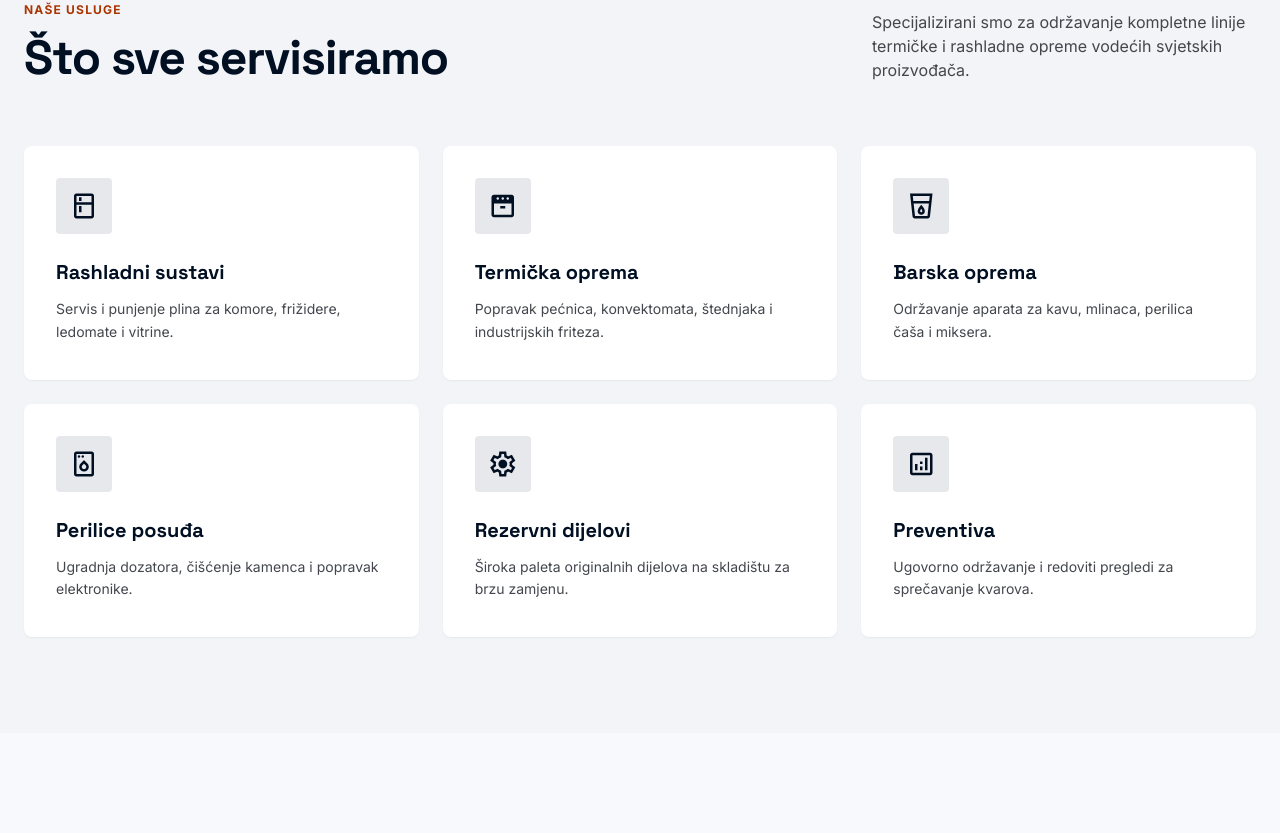
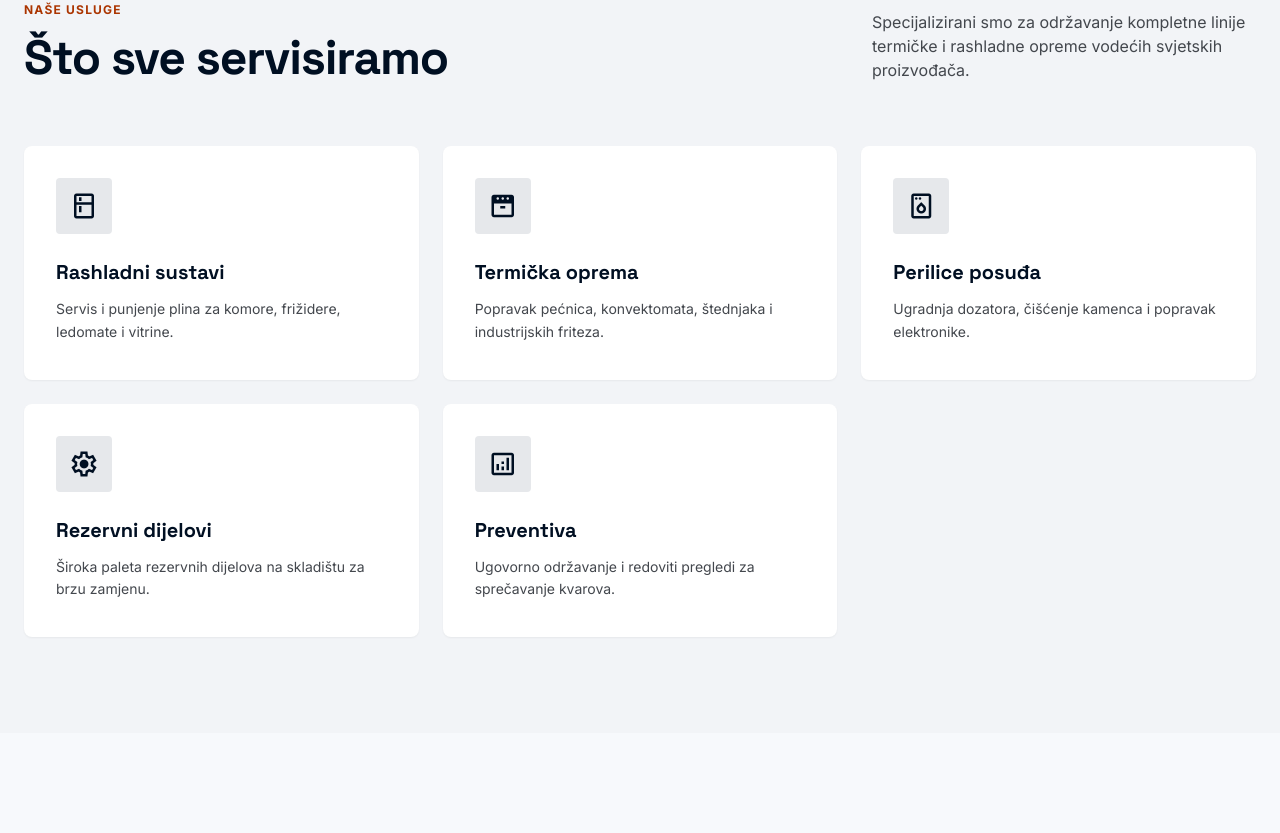
Before and after one commit to JosipSankovic/voltx, a React (Vite) app in the folder vxt/: page /usluge in a window 1280 px wide. Shown: the part 1769-2602 px from the top of the page. Built offline with nearby package versions, Linux system fonts and the light colour scheme.

Commit message:
content(services): remove bar equipment service and update copy
Remove the barska-oprema service entry from the grid, intro section,
and serviceData. Also tighten copy in ServiceHubIntroSection and
update the rezervni-dijelovi description to use generic phrasing.

```diff
--- a/vxt/src/components/services/ServiceHubGridSection.tsx
+++ b/vxt/src/components/services/ServiceHubGridSection.tsx
@@ -14,12 +14,6 @@ export const serviceItems = [
     desc: 'Popravak pećnica, konvektomata, štednjaka i industrijskih friteza.',
   },
   {
-    slug: 'barska-oprema',
-    icon: 'local_drink',
-    title: 'Barska oprema',
-    desc: 'Održavanje aparata za kavu, mlinaca, perilica čaša i miksera.',
-  },
-  {
     slug: 'perilice-posuda',
     icon: 'dishwasher_gen',
     title: 'Perilice posuđa',
@@ -29,7 +23,7 @@ export const serviceItems = [
     slug: 'rezervni-dijelovi',
     icon: 'settings',
     title: 'Rezervni dijelovi',
-    desc: 'Široka paleta originalnih dijelova na skladištu za brzu zamjenu.',
+    desc: 'Široka paleta rezervnih dijelova na skladištu za brzu zamjenu.',
   },
   {
     slug: 'preventivno-odrzavanje',
--- a/vxt/src/components/services/ServiceHubIntroSection.tsx
+++ b/vxt/src/components/services/ServiceHubIntroSection.tsx
@@ -23,8 +23,7 @@ export default function ServiceHubIntroSection() {
             </p>
             <p>
               Naši tehničari posjeduju dugogodišnje iskustvo u dijagnostici i
-              popravcima najmodernijih tehnoloških rješenja. Koristimo isključivo
-              originalne rezervne dijelove kako bismo osigurali dugovječnost i
+              popravcima kako bismo osigurali dugovječnost i
               pouzdanost vaših uređaja.
             </p>
           </div>
--- a/vxt/src/data/serviceData.ts
+++ b/vxt/src/data/serviceData.ts
@@ -68,31 +68,6 @@ const services: ServiceData[] = [
     ],
     ctaTitle: 'Problemi s pećnicom ili fritezom?',
     ctaText: 'Nazovite nas odmah — svaki sat zastoja košta.',
-  },
-  {
-    slug: 'barska-oprema',
-    title: 'Servis barske opreme',
-    categoryLabel: 'Barska oprema',
-    headline: 'Servis barske\nopreme',
-    heroImage: 'https://images.unsplash.com/photo-1514432324607-a09d9b4aefdd?w=1600&q=80',
-    introHeading: 'Vrhunska kava počinje s ispravnim aparatom',
-    introText: [
-      'Aparat za kavu je srce svakog kafića. Volt X pruža redovito održavanje, dekalcifikaciju, zamjenu brtvila i servis mlinaca za kavne aparate svih proizvođača.',
-      'Servisiramo i perilice čaša, miksere, blendere i ostalu barsku opremu. Brz odaziv znači da vaš bar ne mora gubiti prihode zbog kvara.',
-    ],
-    whyItems: [
-      'Iskustvo s aparatima Dalla Corte, La Marzocco, Simonelli i dr.',
-      'Redovito preventivno čišćenje i kalibracija.',
-      'Dolazak unutar 2 sata u hitnim slučajevima.',
-    ],
-    problems: [
-      { icon: 'coffee_maker', title: 'Slab pritisak kave', desc: 'Začepljeni filteri, pumpa ili kamenac u kotlu.' },
-      { icon: 'water_drop', title: 'Curenje vode', desc: 'Istrošene brtve grupne glave ili ventila.' },
-      { icon: 'thermostat', title: 'Nestabilna temperatura', desc: 'Kvar bojlera, termostata ili PID regulatora.' },
-      { icon: 'settings', title: 'Mlinac ne melje ravnomjerno', desc: 'Istrošene žrvnjeve ili problem s dozerom.' },
-    ],
-    ctaTitle: 'Aparat za kavu ne radi?',
-    ctaText: 'Svaki sat bez kave košta. Nazovite odmah.',
   },
   {
     slug: 'perilice-posuda',
```
